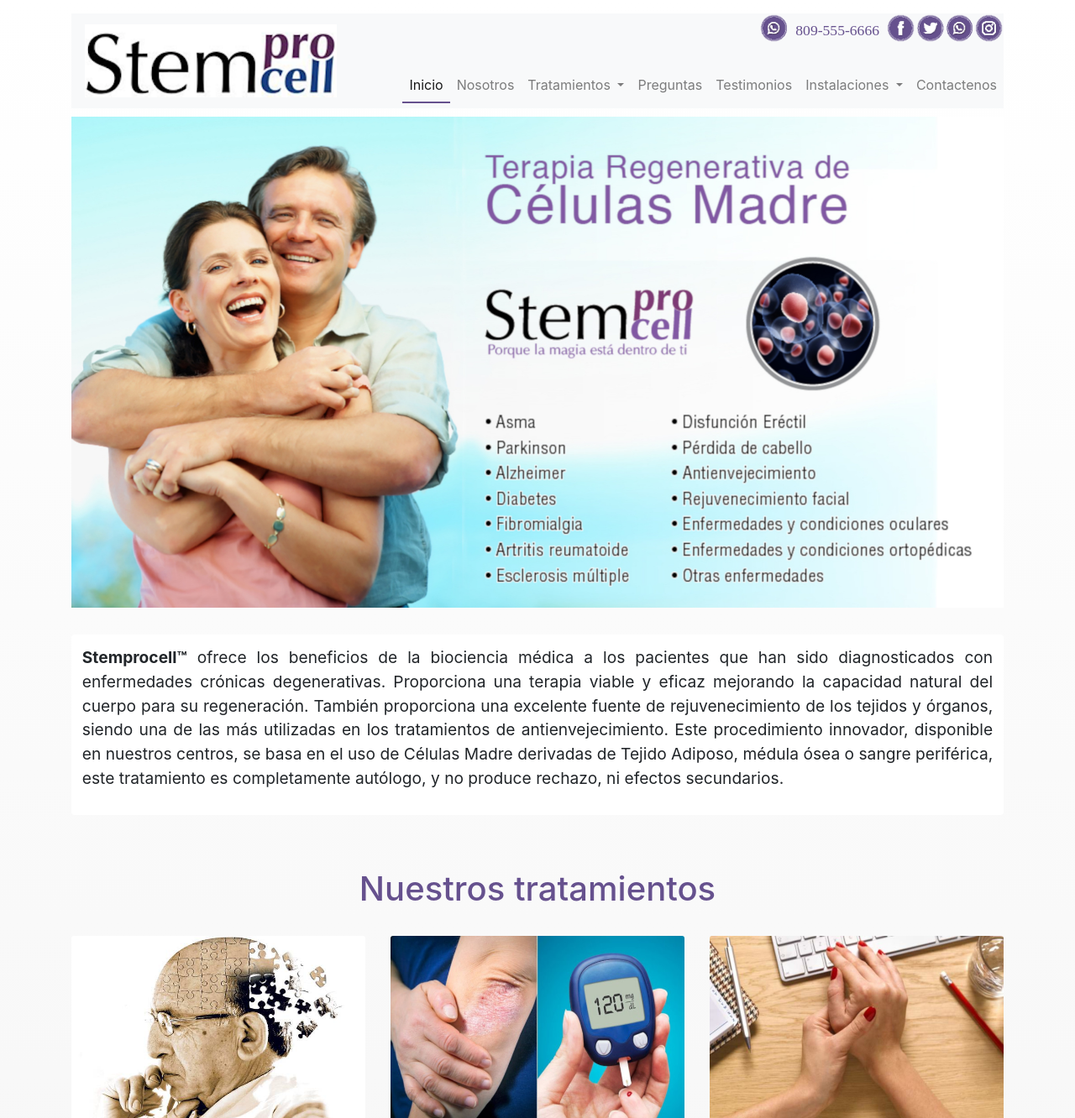
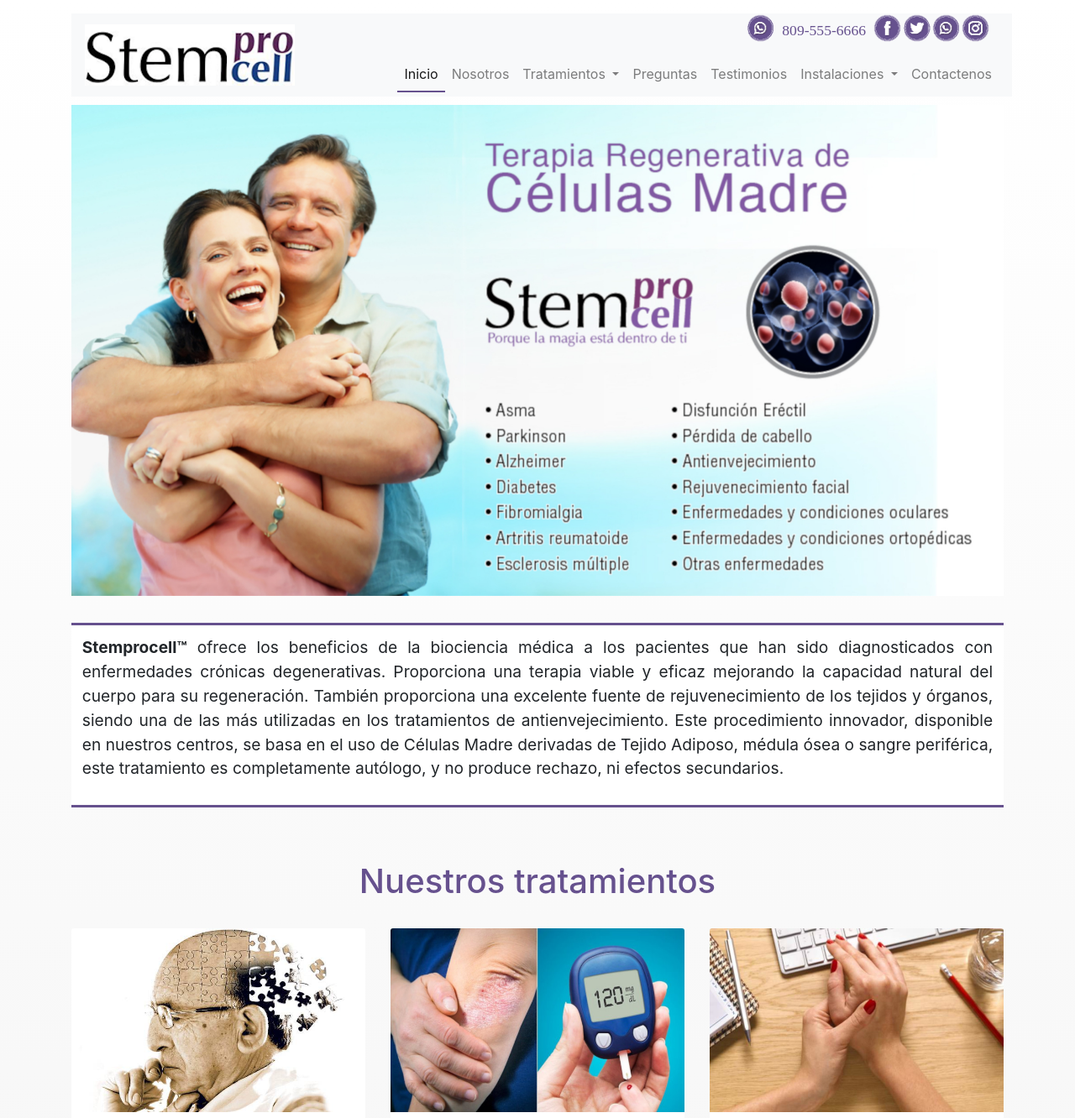
Before and after one commit to skupin/stemprocell, a PHP site: page /index.php in a window 1280 px wide. Shown: the top 1332 px of the page at 84% size. Run offline with PHP 8.4, Linux system fonts and the light colour scheme.

Commit message:
changes in logo and header

```diff
--- a/css/main.css
+++ b/css/main.css
@@ -1,6 +1,13 @@
 
 body {
     background-image: linear-gradient(to bottom, #ffffff, #fbfbfb, #f7f7f7, #f4f4f4, #f0f0f0);
+}
+
+.stempro {
+    padding-left: 25px;
+    padding-right: 25px;
+    border-top: 3px solid #66518E;
+    border-bottom: 3px solid #66518E;
 }
 
 .icon {
@@ -10,7 +17,6 @@ body {
     background-repeat: no-repeat;
     background-size: cover;
 }
-
 
 .whatsapp {
     background-image: url("../img/icons/ico-whatsapp.png");
@@ -123,9 +129,15 @@ li.active {
 }
 
 
+#navBarItems {
+    padding-right: 1em;
+}
+
 #navStempro {
     margin-top: -40px;
     margin-bottom: 10px;
+    margin-right: -10px;
+
 }
 
 #mainSlider {
@@ -138,7 +150,6 @@ li.active {
 
 #header {
     padding-top: 1em;
-
 }
 
 #trat-clinicos-header {
@@ -154,11 +165,13 @@ li.active {
 }
 
 #socialIcons {
-    padding: 0px;
+    padding-right: 1em;
     z-index: 1;
     position: relative;
+    background-color: transparent;
+}
 
-}
+
 
 #footerBranding > div > img {
     width: 75px;
@@ -189,7 +202,7 @@ li.active {
 }
 
 .navbar-brand img {
-    width: 300px;
+    width: 250px;
 }
 
 .card {
--- a/index.php
+++ b/index.php
@@ -10,9 +10,9 @@
     </div>
 
     <section>
-        <div class="container">
+        <div class="container ">
             <div class="card">
-                <div class="card-body">
+                <div class="card-body stempro">
                     <p class="standout-text"><span class="negrita">Stemprocell™</span> ofrece los beneficios de la
                         biociencia
                         médica a los pacientes que han sido diagnosticados con enfermedades crónicas degenerativas.
```
